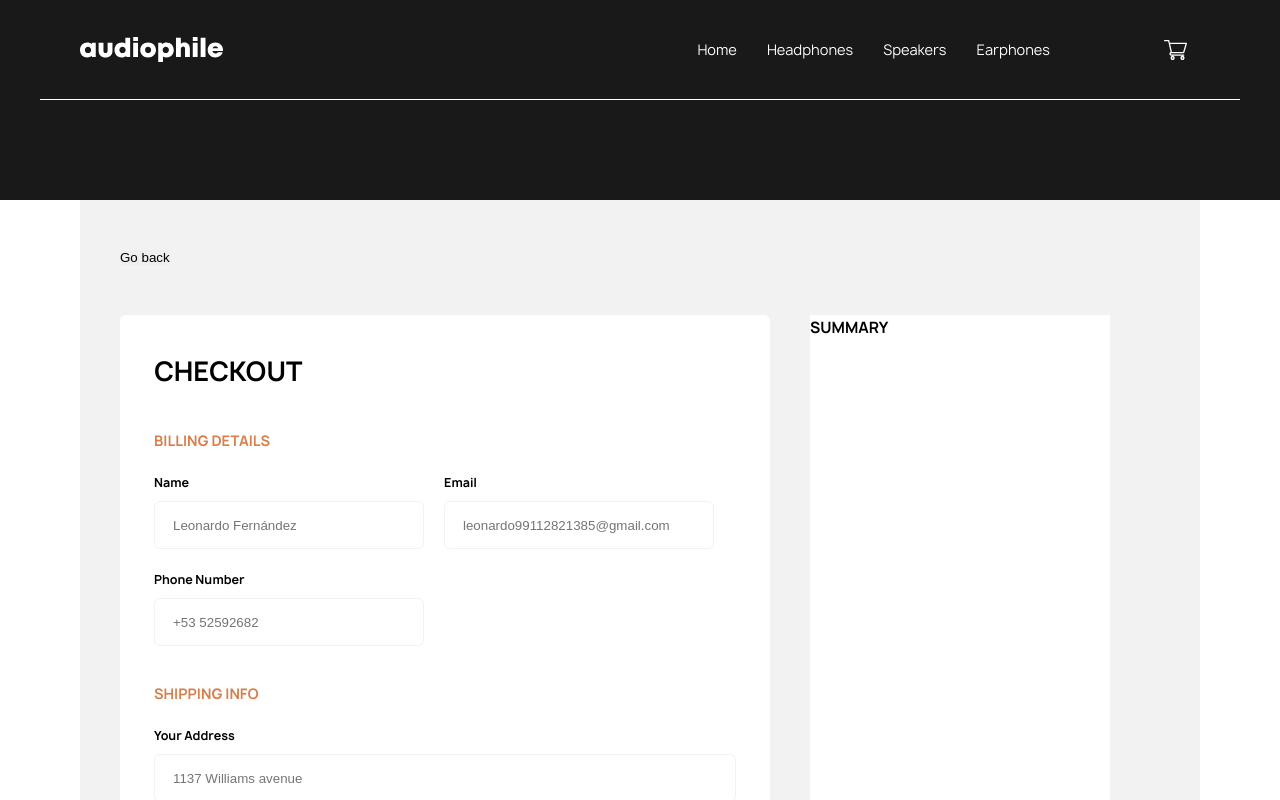
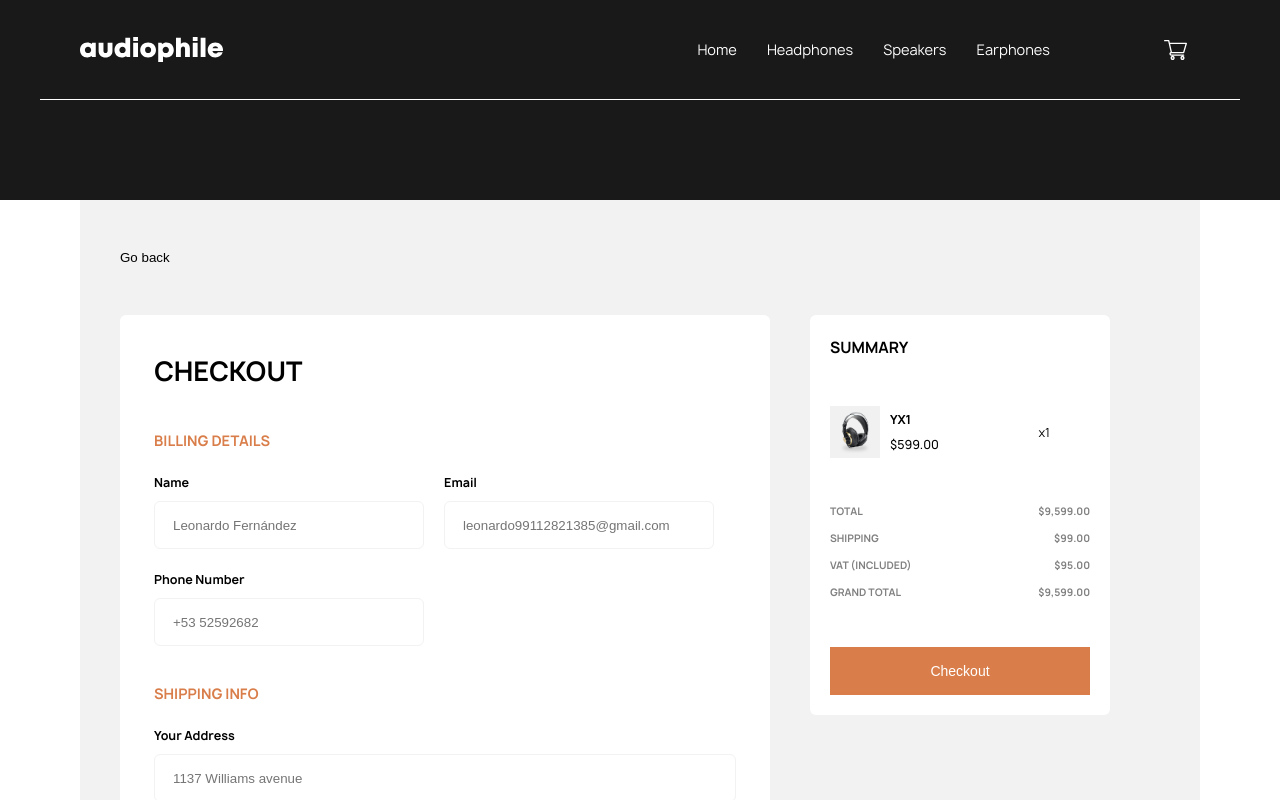
Before and after one commit to leodev9911/audiophile-frontend-mentors-guru-project, a React (Vite) app: page /Checkout in a window 1280 px wide. Shown: the top 800 px of the page. Built offline with nearby package versions, Linux system fonts and the light colour scheme.

Commit message:
Checkout page css ready

```diff
--- a/src/Pages/Checkout.jsx
+++ b/src/Pages/Checkout.jsx
@@ -11,7 +11,8 @@ export default function Checkout () {
         style={{
           cursor: 'pointer',
           border: 'none',
-          marginBottom: '50px'
+          marginBottom: '50px',
+          backgroundColor: 'transparent'
         }}
         className='go-back'
       >
--- a/src/components/SummaryCheckout.css
+++ b/src/components/SummaryCheckout.css
@@ -1,5 +1,53 @@
 .summary-checkout {
-    max-width: 390px;
-    min-width: 300px;
+    display: flex;
+    flex-direction: column;
+    justify-content: space-between;
+    gap: 20px;
+    width: 300px;
+    height: 400px;
     background-color: white;
+    border-radius: 6px;
+    padding: 20px;
 }
+.summary-checkout button {
+    width: 100%;
+    height: 48px;
+    color: white;
+    font-size: 1.4rem;
+    background-color: var(--clr-orange);
+    border-color: transparent;
+    cursor: pointer;
+}
+.summary-checkout img {
+    width: 50px;
+}
+.summary-products {
+    display: flex;
+    height: 50px;
+    width: 220px;
+    gap: 10px;
+    align-items: center;
+}
+.summary-products > .text-section {
+    gap: 0px;
+}
+.summary-products > .text-section > p {
+    font-size: 1.2rem;
+}
+.summary-products > .text-section > p:nth-child(1) {
+    font-weight: 700;
+}
+.summary-products > p {
+    font-size: 1.2rem;
+}
+.prices-section {
+    display: flex;
+    flex-direction: column;
+    gap: 10px;
+}
+.prices-section > div {
+    display: flex;
+    justify-content: space-between;
+    font-weight: 700;
+    color: gray;
+}
--- a/src/components/SummaryCheckout.jsx
+++ b/src/components/SummaryCheckout.jsx
@@ -1,10 +1,42 @@
 import { React } from 'react'
 import './SummaryCheckout.css'
+import { useImages } from '../assets/images'
 
 export default function SummaryCheckout () {
+  const { headphonesXX99One } = useImages()
+
   return (
     <section className='summary-checkout'>
       <h2>SUMMARY</h2>
+      <div className='summary-products'>
+        <img src={headphonesXX99One} alt='Product image' />
+        <div className='text-section'>
+          <p>YX1</p>
+          <p>$599.00</p>
+        </div>
+        <p>x1</p>
+      </div>
+      <div className='prices-section'>
+        <div>
+          <p>TOTAL</p>
+          <p>$9,599.00</p>
+        </div>
+        <div>
+          <p>SHIPPING</p>
+          <p>$99.00</p>
+        </div>
+        <div>
+          <p>VAT (INCLUDED)</p>
+          <p>$95.00</p>
+        </div>
+        <div>
+          <p>GRAND TOTAL</p>
+          <p>$9,599.00</p>
+        </div>
+      </div>
+      <button>
+        Checkout
+      </button>
     </section>
   )
 }
--- a/src/style.css
+++ b/src/style.css
@@ -104,6 +104,9 @@ main {
   gap: 40px;
 }
 @media(max-width: 900px) {
+  .summary-forms__container {
+    justify-content: center;
+  }
   .checkout__page {
     padding: 50px 0px 60px 0px;
     background-color: transparent;
```
